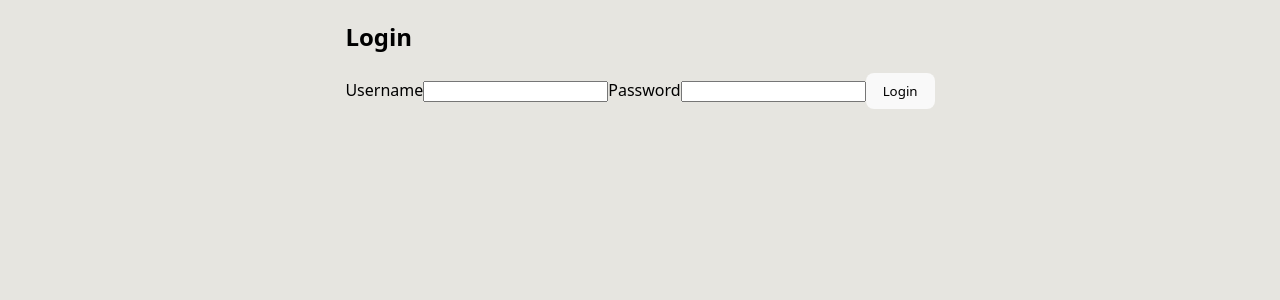
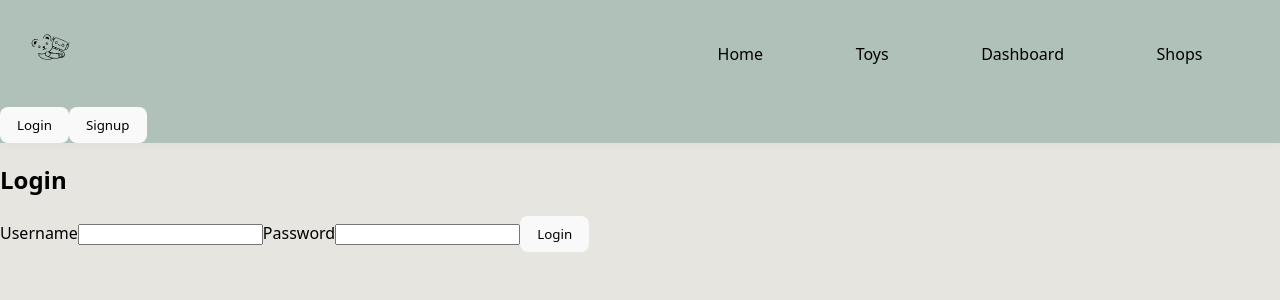
Before and after one commit to Omri-Gendler/misterToy-frontend, a React (Vite) app: page /#/login in a window 1280 px wide. Shown: the top 300 px of the page. Built offline with nearby package versions, Linux system fonts and the light colour scheme; no server answers; a web font is replaced by a local one.

Commit message:
refactor: update App component to include AppHeader and remove it from Home component

```diff
--- a/src/App.jsx
+++ b/src/App.jsx
@@ -14,6 +14,7 @@ import { AddToy } from './cmps/AddToy.jsx'
 import { LoginPage } from './pages/LoginPage'
 import { SignupPage } from './pages/SignupPage'
 import { authService } from './services/auth.service.js'
+import { AppHeader } from './cmps/AppHeader'
 
 import './assets/style/main.css'
 
@@ -23,6 +24,7 @@ export default function App() {
   return (
     <HashRouter>
       <Provider store={store}>
+        <AppHeader loggedInUser={loggedInUser} setLoggedInUser={setLoggedInUser} />
         <Routes>
           <Route path="/" element={<Home />} />
           <Route path="/toy" element={<ToyIndex />} />
--- a/src/pages/Home.jsx
+++ b/src/pages/Home.jsx
@@ -7,7 +7,7 @@ import '../assets/style/cmps/Home.css'
 export function Home() {
     return (
         <div className="home">
-            <AppHeader />
+            {/* <AppHeader /> */}
             <h1 className="home-title">Welcome to the Toy Store</h1>
             <img className="home-logo"
                 src="/home-logo.png"
```
